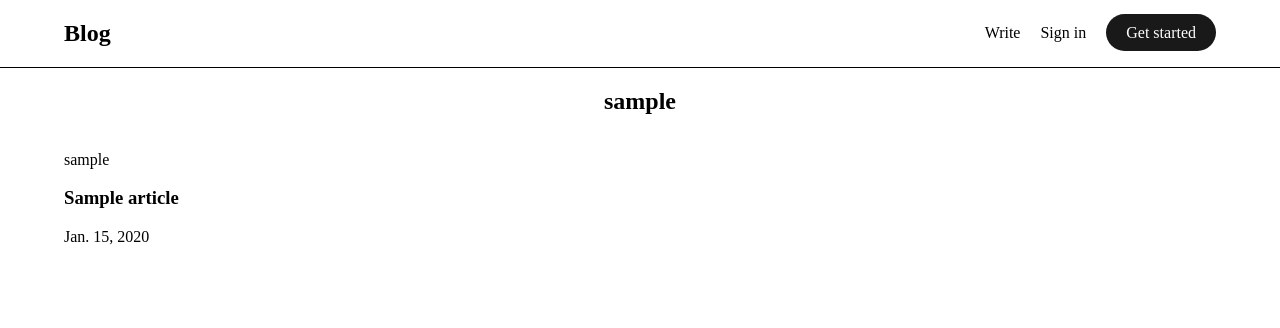
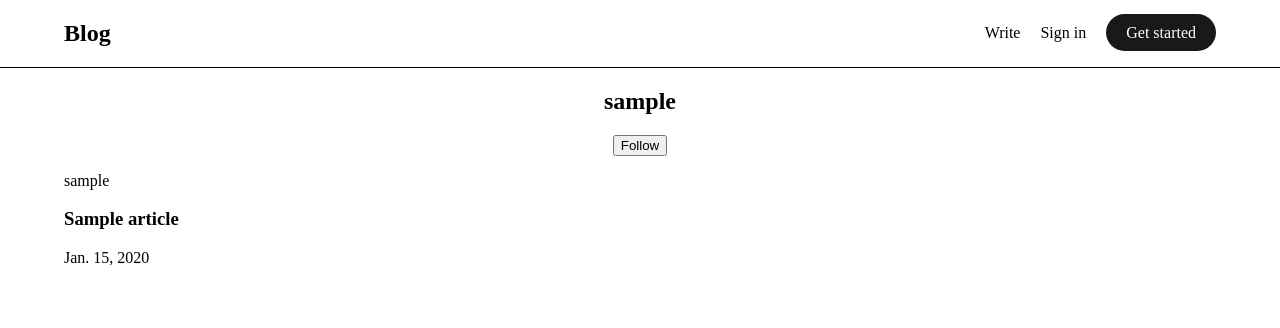
Before and after one commit to rcorrei4/blog-app, a Django app: page /article/profile/1 in a window 1280 px wide. Shown: the top 328 px of the page. Run offline with Django 4.2, Linux system fonts and the light colour scheme; tables that the repository leaves empty hold one stand-in row (values such as "Sample post").

Commit message:
feat: follow/unfollow frontend

```diff
--- a/accounts/views.py
+++ b/accounts/views.py
@@ -28,9 +28,9 @@ def follow_user(request, pk):
 			user.following.add(profile)
 			user.save()
 
-			return JsonResponse({'result': 'followed'})
+			return JsonResponse({'result': 'Unfollow'})
 		else:
 			user.following.remove(profile)
 			user.save()
 
-			return JsonResponse({'result': 'unfollowed'})
+			return JsonResponse({'result': 'Follow'})
--- a/article/templates/article/article_profile_list.html
+++ b/article/templates/article/article_profile_list.html
@@ -12,7 +12,9 @@
 	<div class="div">
 		<h2>{{ object_list.first.author }}</h2>
 		<div>
-			{% if request.user.is_authenticated %}
+			{% if object_list.first.author in request.user.following.all %}
+				<button id="follow-btn" data-id="{{ object_list.first.author.id }}">Unfollow</button>
+			{% else %}
 				<button id="follow-btn" data-id="{{ object_list.first.author.id }}">Follow</button>
 			{% endif %}
 		</div>
```
